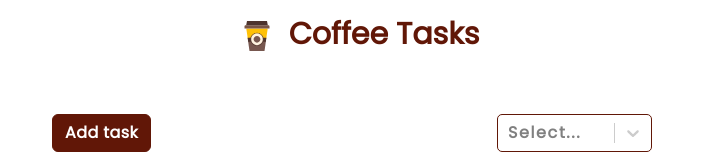
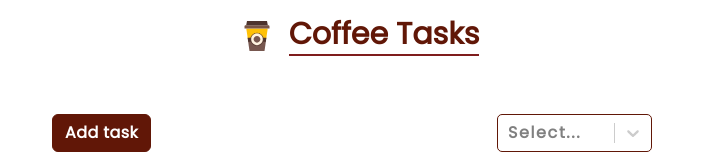
Before and after one commit to SauveJeanLuc/coffee-tasks, a React (Vite) app: page / in a window 1280 px wide. Shown: the top 160 px of the page, without its empty margins (288-991 px from the left). Built offline with nearby package versions, Linux system fonts and the light colour scheme.

Commit message:
minimal changes to the style

```diff
--- a/src/components/Header.jsx
+++ b/src/components/Header.jsx
@@ -5,7 +5,9 @@ export default function Header() {
   return (
     <div className="flex justify-center my-4">
       <img src={coffeelogo} className="w-10 mx-3" alt="logo" />
-      <span className="text-coffeeDark text-3xl font-extrabold">Coffee Tasks</span>
+      <span className="text-coffeeDark text-3xl font-extrabold border-b-2 border-b-red-900">
+        Coffee Tasks
+      </span>
     </div>
   );
 }
--- a/src/components/Nav.jsx
+++ b/src/components/Nav.jsx
@@ -19,7 +19,7 @@ export default function Nav({ setTodos }) {
       />
       <Button
         clickHandler={handlePopUpOpen}
-        className="m-0"
+        className="m-0 cursor-pointer"
         title={"Add task"}
       />
       <SelectButton width={"155px"} />
--- a/src/components/atomic/SelectButton.jsx
+++ b/src/components/atomic/SelectButton.jsx
@@ -10,6 +10,7 @@ export default function SelectButton({ width, setValue }) {
       width: `${width}`,
       border: "1px solid #611707",
       borderRadius: "5px",
+      cursor: "pointer",
       boxShadow: state.isFocused ? null : null,
       "&:hover": {
         borderColor: "#611707",
@@ -19,6 +20,7 @@ export default function SelectButton({ width, setValue }) {
       ...base,
       backgroundColor: state.isFocused ? "#611707" : "#fff",
       color: state.isFocused ? "#fff" : "#611707",
+      cursor: "pointer",
       "&:active": {
         backgroundColor: "#611707",
         color: "#fff",
```
Also changed, not shown: src/components/ToDoContainer.jsx (+10 -6 lines), package.json (line endings or trailing spaces), 1 other file (tests, documents, lock files or other folders).
